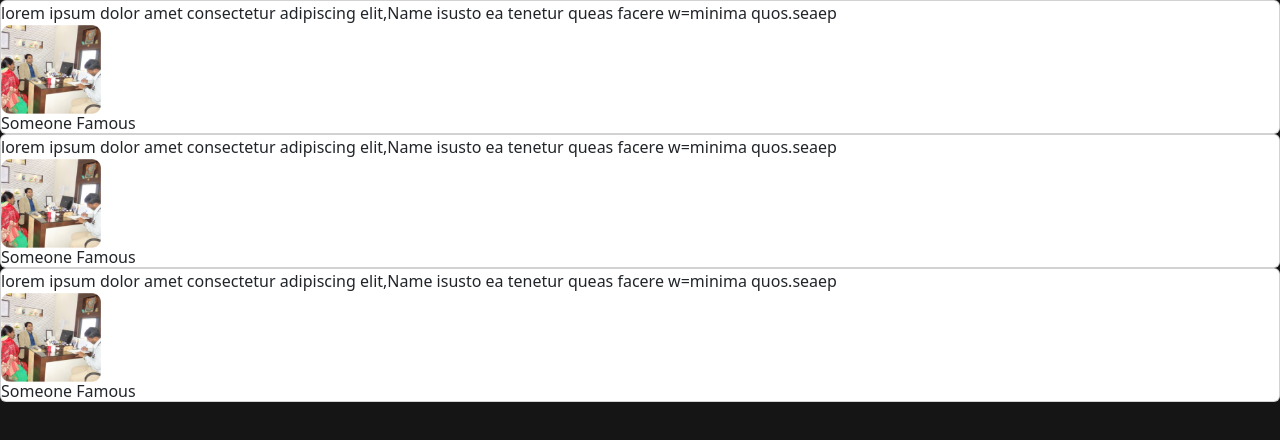
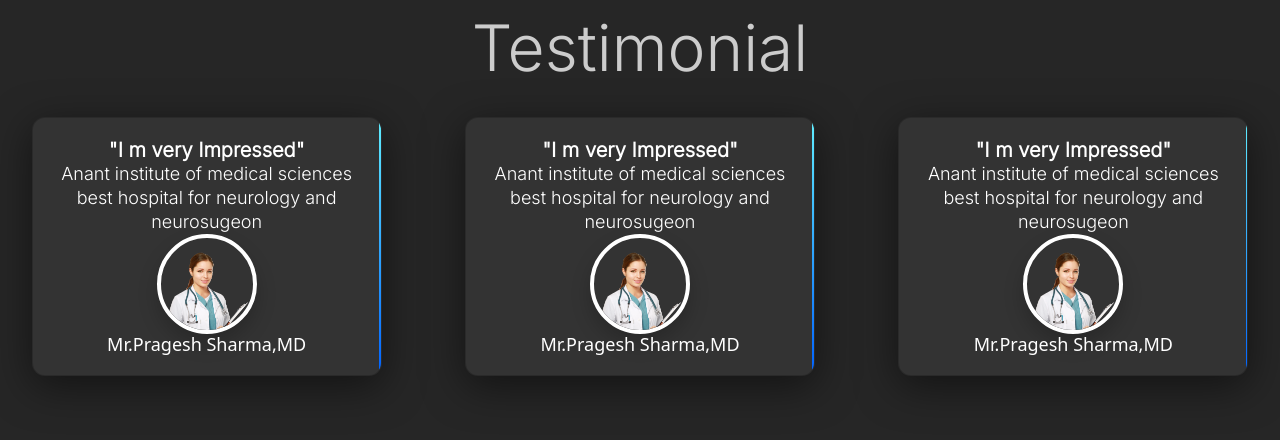
Before and after one commit to Venom4k/anantHospital, a React (Create React App) app in the folder hospital/: page / in a window 1280 px wide. Shown: the top 440 px of the page. Built offline with nearby package versions, Linux system fonts and the light colour scheme.

Commit message:
changesApplied

```diff
--- a/hospital/src/App.js
+++ b/hospital/src/App.js
@@ -1,13 +1,13 @@
 import './App.css';
 import {HeaderPage} from "./HeaderPage";
- import {  TestimonialSection} from "./TestimonialSection"
+ import {  Testimonialsection} from "./Testimonialsection"
 
 
 
 function App() {
   return (
     <>
- <TestimonialSection/>
+ <Testimonialsection/>
     </>
   );
 }
--- a/hospital/src/TestimonialSection.css
+++ b/hospital/src/TestimonialSection.css
@@ -1,8 +1,109 @@
-.bigbox{
+.cont{
     margin: 0;
     padding: 0;
-    overflow: hidden;
-    background-color: #151515;
     width: 100%;
     height: 100vh;
+  padding-top: 10px;
+    background: #262626;
+ }
+
+ .Heading{
+    color: rgb(204, 204, 204);
+    text-align: center;
+    font-size: 4rem;
+    margin-top: 0px;
+    font-family: Inter,sans-serif;
+
+ }
+ .testimonials{
+    display: grid;
+    grid-template-columns: repeat(auto-fit,minmax(350px,1fr));
+    grid-gap: 20px;
+    /* margin: 200px auto 100px; */
+
+ }
+ .testimonials .card{
+    position:relative;
+    width: 350px;
+    margin: 30px auto;
+    background: #333;
+    padding: 20px;
+    box-sizing: border-box;
+    text-align: center;
+    box-shadow: 0 10px 40px rgba(0, 0, 0, .5);
+    overflow: hidden;
+    transition: 0.5s;
+    border-radius: 13px;
+ }
+.testimonials .card .layer{
+    position: absolute;
+    top: 0;
+  left: 99.5%;
+  width: 100%;
+
+    height: 100%;
+    background: hsla(217, 100%, 50%, 1);
+
+    background: linear-gradient(90deg, hsla(217, 100%, 50%, 1) 0%, hsla(186, 100%, 69%, 1) 100%);
+
+    background: -moz-linear-gradient(90deg, hsla(217, 100%, 50%, 1) 0%, hsla(186, 100%, 69%, 1) 100%);
+
+    background: -webkit-linear-gradient(90deg, hsla(217, 100%, 50%, 1) 0%, hsla(186, 100%, 69%, 1) 100%);
+
+    filter: progid: DXImageTransform.Microsoft.gradient( startColorstr="#0061FF", endColorstr="#60EFFF", GradientType=1 );
+    z-index: 1;
+    transition: 0.5s;
 }
+ .testimonials .card .content{
+    z-index:2 ;
+    position: relative;
+
+ }
+ .testimonials .card:hover .layer {
+
+    left: 0;
+
+ }
+ .card:hover{
+    transform: translateY(-20px);
+ }
+ .testimonials .card .content p{
+    font-size: 18px;
+    line-height: 24px;
+    color: #fff;
+    font-family: 'Inter', sans-serif;
+ }
+ .testimonials .card:hover .content p{
+    color: #333;
+    font-weight: bolder;
+ }
+ .testimonials .card:hover .content h1{
+    color: #333;
+    font-weight: bolder;
+
+ }
+ .testimonials .card .content .image{
+width: 100px;
+height: 100px;
+margin: 0 auto;
+border-radius: 50%;
+overflow: hidden;
+border: 4px solid #fff;
+box-shadow: 0 10px 20px rgba(0, 0, 0, .2);
+ }
+
+ .testimonials .card .content .details h2{
+font-size: 18px;
+color: #fff;
+
+ }
+ .testimonials .card:hover .content .details h2{
+    color: #333;
+    font-weight: bolder;
+ }
+ .testimonials .card .content h1{
+    font-size: 20px;
+color: #fff;
+font-family: 'Inter', sans-serif;
+font-weight: bolder;
+ }
--- a/hospital/src/TestimonialSection.jsx
+++ b/hospital/src/TestimonialSection.jsx
@@ -1,61 +1,64 @@
 import "./TestimonialSection.css"
-
-
-function TestimonialSection() {
+function Testimonialsection(){
     return (
         <>
-        <div className="bigbox">
-   <section>
- <div className="testimonial">
+        <div className="cont">
+        <h1 className="Heading">Testimonial</h1>
+<div className="testimonials">
 <div className="card">
 <div className="layer"></div>
 <div className="content">
-<p>
- lorem ipsum dolor amet consectetur adipiscing elit,Name isusto ea tenetur queas facere w=minima quos.seaep</p>
+<h1>"I m very Impressed"</h1>
+<p>Anant institute of medical sciences best hospital for neurology and neurosugeon</p>
 <div className="image">
- <img width="100px" src={require("./images/image1.png")}/>
+<img width="100px" src={require("./images/girl.png")}/>
+
 </div>
 <div className="details">
- <h2>Someone Famous</h2>
+<h2>Mr.Pragesh Sharma,MD
+</h2>
+</div>
+</div>
+</div>
+
+<div className="card">
+<div className="layer"></div>
+<div className="content">
+<h1>"I m very Impressed"</h1>
+<p>Anant institute of medical sciences best hospital for neurology and neurosugeon</p>
+<div className="image">
+<img width="100px" src={require("./images/girl.png")}/>
+
+</div>
+<div className="details">
+<h2>Mr.Pragesh Sharma,MD
+
+</h2>
+</div>
+</div>
+</div>
+
+<div className="card">
+<div className="layer"></div>
+<div className="content">
+<h1>"I m very Impressed"</h1>
+
+<p>Anant institute of medical sciences best hospital for neurology and neurosugeon</p>
+<div className="image">
+<img width="100px" src={require("./images/girl.png")}/>
+
+</div>
+<div className="details">
+<h2>Mr.Pragesh Sharma,MD
+
+</h2>
 </div>
 </div>
 </div>
 </div>
-
- <div className="testimonial">
- <div className="card">
- <div className="layer"></div>
- <div className="content">
-<p>
- lorem ipsum dolor amet consectetur adipiscing elit,Name isusto ea tenetur queas facere w=minima quos.seaep</p>
- <div className="image">
- <img width="100px" src={require("./images/image1.png")}/>
- </div>
- <div className="details">
- <h2>Someone Famous</h2>
- </div>
- </div>
- </div>
- </div>
-
- <div className="testimonial">
- <div className="card">
- <div className="layer"></div>
- <div className="content">
-<p>
- lorem ipsum dolor amet consectetur adipiscing elit,Name isusto ea tenetur queas facere w=minima quos.seaep</p>
- <div className="image">
- <img width="100px" src={require("./images/image1.png")}/>
- </div>
- <div className="details">
- <h2>Someone Famous</h2>
- </div>
- </div>
- </div>
- </div>
- </section>
 </div>
         </>
-    );
+    )
 }
-export { TestimonialSection };
+
+export {Testimonialsection};
```
Also changed, not shown: hospital/src/images/girl.png (added). Lines whose indentation alone changed are shown as unchanged.
